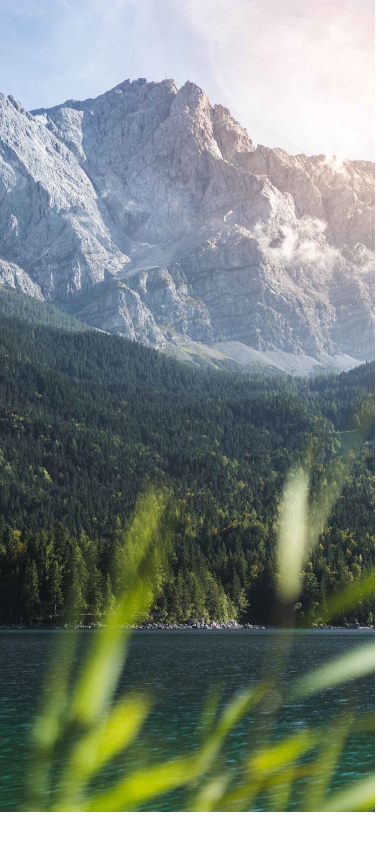
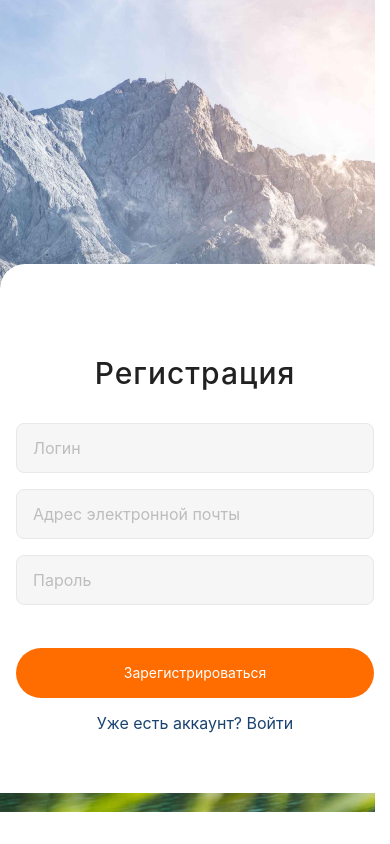
Before and after one commit to chertoha/learn-native-project, a React Native app: screen / in a window 390 px wide. Built offline with nearby package versions, Linux system fonts and the light colour scheme.

Commit message:
register

```diff
--- a/src/MyApp.js
+++ b/src/MyApp.js
@@ -1,27 +1,27 @@
 import React from "react";
-import { StyleSheet, View, ImageBackground } from "react-native";
+import {
+  StyleSheet,
+  View,
+  ImageBackground,
+  ScrollView,
+  KeyboardAvoidingView,
+  Platform,
+} from "react-native";
+import { RegistrationScreen } from "./Screens/RegistrationScreen/RegistrationScreen";
 
 export default function MyApp() {
-  // console.log(Platform.OS);
-  // return (
-  //   <View style={styles.container}>
-  //     <KeyboardAvoidingView
-  //       behavior={Platform.OS === "ios" ? "padding" : "height"}
-  //     >
-  //       <View style={styles.wrapper}>
-  //         <TextInput style={styles.input} placeholder="Text..." />
-  //       </View>
-  //     </KeyboardAvoidingView>
-  //   </View>
-  // );
-
   return (
     <View style={styles.container}>
       <ImageBackground
         source={require("../assets/bgd-image.jpg")}
-        resizeMode="cover"
         style={styles.bgdImage}
-      ></ImageBackground>
+      >
+        <KeyboardAvoidingView
+          behavior={Platform.OS === "ios" ? "padding" : "height"}
+        >
+          <RegistrationScreen />
+        </KeyboardAvoidingView>
+      </ImageBackground>
     </View>
   );
 }
@@ -33,28 +33,9 @@ const styles = StyleSheet.create({
   },
 
   bgdImage: {
+    // paddingTop: 212,
     flex: 1,
     justifyContent: "center",
+    resizeMode: "cover",
   },
 });
-
-// const styles = StyleSheet.create({
-//   container: {
-//     flex: 1,
-//     // alignItems: "center",
-//     justifyContent: "center",
-//     backgroundColor: "grey",
-//   },
-
-//   wrapper: {
-//     flex: 1,
-//     backgroundColor: "red",
-//     marginHorizontal: 20,
-//   },
-
-//   input: {
-//     height: 40,
-//     borderWidth: 2,
-//     // marginHorizontal: 20,
-//   },
-// });
--- /dev/null
+++ b/src/Screens/RegistrationScreen/RegistrationScreen.js
@@ -0,0 +1,89 @@
+import {
+  View,
+  Text,
+  StyleSheet,
+  TextInput,
+  TouchableOpacity,
+  ScrollView,
+  KeyboardAvoidingView,
+} from "react-native";
+import { commonStyles } from "../../styles/common";
+
+export const RegistrationScreen = () => {
+  return (
+    <ScrollView>
+      <View style={commonStyles.container}>
+        <View style={commonStyles.formWrapper}>
+          <Text style={commonStyles.title}>Регистрация</Text>
+
+          <View style={commonStyles.fieldsWrapper}>
+            <TextInput style={commonStyles.field} placeholder="Логин" />
+            <TextInput
+              style={commonStyles.field}
+              placeholder="Адрес электронной почты"
+            />
+            <TextInput
+              style={commonStyles.field}
+              placeholder="Пароль"
+              secureTextEntry={true}
+            />
+          </View>
+
+          <TouchableOpacity style={commonStyles.button} activeOpacity={0.7}>
+            <Text style={commonStyles.buttonText}>Зарегистрироваться</Text>
+          </TouchableOpacity>
+
+          <TouchableOpacity style={commonStyles.logRegLink}>
+            <Text style={commonStyles.logRegLinkText}>
+              Уже есть аккаунт? Войти
+            </Text>
+          </TouchableOpacity>
+        </View>
+      </View>
+    </ScrollView>
+  );
+};
+
+// const styles = StyleSheet.extend(commonStyles, {});
+
+const styles = StyleSheet.create({
+  //   container: {
+  //     flex: 1,
+  //     marginTop: 212,
+  //     // width: 200,
+  //     // backgroundColor: "grey",
+  //     // color: "#fff",
+  //     borderTopLeftRadius: 25,
+  //     borderTopRightRadius: 25,
+  //     backgroundColor: "#fff",
+  //   },
+  //   formWrapper: {
+  //     flex: 1,
+  //     marginHorizontal: 16,
+  //   },
+  //   title: {
+  //     marginTop: 92,
+  //     color: "#212121",
+  //     fontWeight: "500",
+  //     fontSize: 30,
+  //     lineHeight: 1.167,
+  //     letterSpacing: 0.01,
+  //   },r
+  //   fieldsWrapper: {
+  //     marginTop: 32,
+  //     rowGap: 16,
+  //   },
+  //   field: {
+  //     height: 50,
+  //     color: "#BDBDBD",
+  //     fontWeight: "400",
+  //     fontSize: 16,
+  //     lineHeight: 1.188,
+  //     backgroundColor: "#F6F6F6",
+  //     borderRadius: 8,
+  //   },
+});
+
+// const container = StyleSheet.compose(commonStyles.container, styles.container);
+
+// const styles = StyleSheet.compose(commonStyles, registerStyles);
--- /dev/null
+++ b/src/styles/common.js
@@ -0,0 +1,73 @@
+import { StyleSheet } from "react-native";
+
+export const commonStyles = StyleSheet.create({
+  container: {
+    flex: 1,
+    marginTop: 212,
+    // marginTop: 212,
+    borderTopLeftRadius: 25,
+    borderTopRightRadius: 25,
+    backgroundColor: "#fff",
+    // backgroundColor: "grey",
+  },
+
+  formWrapper: {
+    flex: 1,
+    marginHorizontal: 16,
+  },
+
+  title: {
+    marginTop: 92,
+    textAlign: "center",
+    color: "#212121",
+    fontWeight: "500",
+    fontSize: 30,
+    lineHeight: 35,
+    letterSpacing: 1,
+  },
+
+  fieldsWrapper: {
+    marginTop: 32,
+    rowGap: 16,
+  },
+
+  field: {
+    height: 50,
+    paddingHorizontal: 16,
+    color: "#BDBDBD",
+    fontWeight: "400",
+    fontSize: 16,
+    lineHeight: 20,
+    backgroundColor: "#F6F6F6",
+    borderRadius: 8,
+    borderWidth: 1,
+    borderColor: "#E8E8E8",
+  },
+
+  button: {
+    alignItems: "center",
+    justifyContent: "center",
+    marginTop: 43,
+    height: 50,
+    backgroundColor: "#FF6C00",
+    borderRadius: 100,
+  },
+
+  buttonText: {
+    color: "#fff",
+  },
+
+  logRegLink: {
+    height: 50,
+    marginBottom: 45,
+    alignItems: "center",
+    justifyContent: "center",
+  },
+
+  logRegLinkText: {
+    color: "#1B4371",
+    fontWeight: 400,
+    fontSize: 16,
+    lineHeight: 20,
+  },
+});
```
Also changed, not shown: src/Screens/LoginScreen/LoginScreen.js (added, +9 -0 lines).
